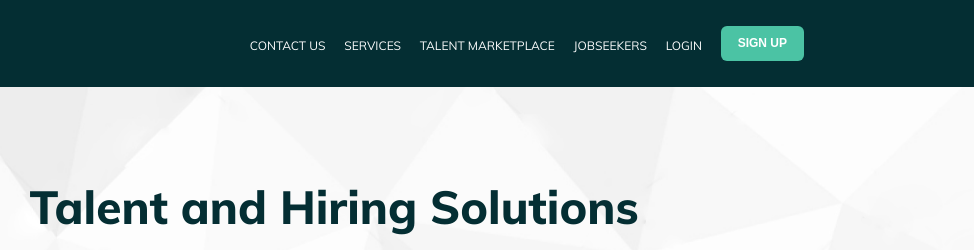
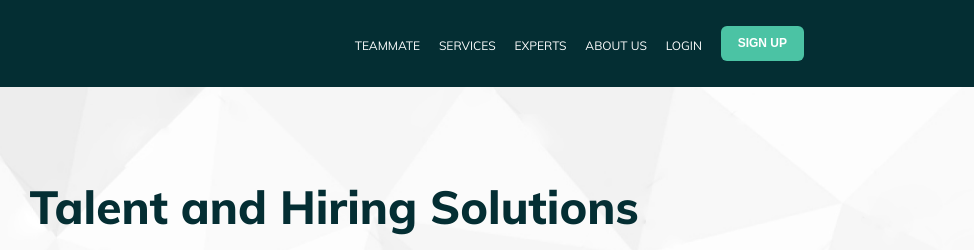
Before and after one commit to valikwork/teamed, a plain HTML site: page services.html in a window 1280 px wide. Shown: the top 250 px of the page, 306-1280 px from the left. Drawn offline with Linux system fonts and the light colour scheme.

Commit message:
Update services.html

```diff
--- a/services.html
+++ b/services.html
@@ -35,10 +35,10 @@
             </a>
             <nav class="header__nav">
                 <ul class="header__nav-list">
-                    <li><a href="#">Contact Us</a></li>
+                     <li><a href="teammate.html">Teammate</a></li>
                     <li><a href="services.html">Services</a></li>
-                    <li><a href="experts.html">Talent Marketplace</a></li>
-                    <li><a href="#">Jobseekers</a></li>
+                    <li><a href="experts.html">Experts</a></li>
+                    <li><a href="about.html">About Us</a></li>
                     <li><a href="#">Login</a></li>
                     <li><button class="header__sign-up">Sign Up</button></li>
                 </ul>
```
